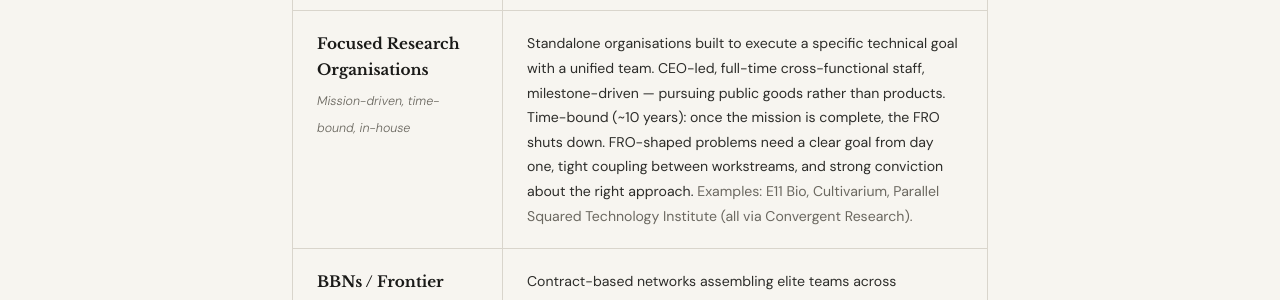
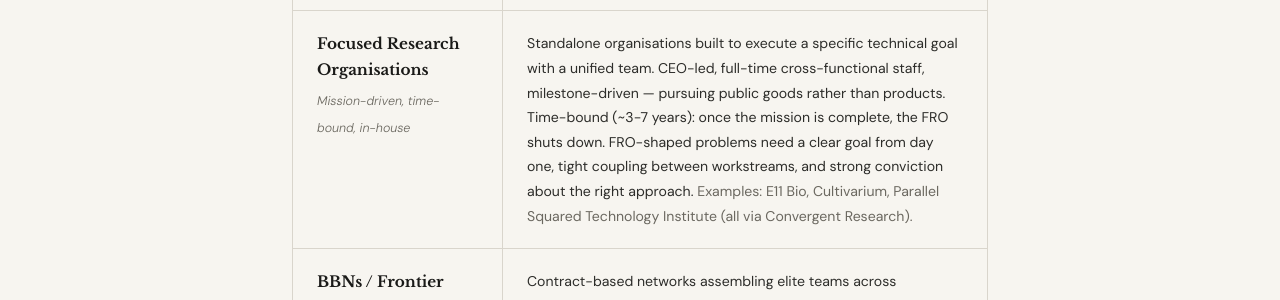
Before and after one commit to biancale4/structuresforresearch.com, a Jekyll site: the page built from overview.html, in a window 1280 px wide and 900 px high, scrolled down 3559 px. Shown: the part 226-526 px from the top of the window. Built offline with Jekyll 4.4.1, drawn with Linux system fonts in a browser that asks for light colours.

Commit message:
Update overview.html

```diff
--- a/overview.html
+++ b/overview.html
@@ -171,7 +171,7 @@ description: How alternative research structures fill the gaps left by academia
     </div>
     <div class="type-row">
       <div class="type-name"><strong>Focused Research Organisations</strong><span>Mission-driven, time-bound, in-house</span></div>
-      <div class="type-desc">Standalone organisations built to execute a specific technical goal with a unified team. CEO-led, full-time cross-functional staff, milestone-driven — pursuing public goods rather than products. Time-bound (~10 years): once the mission is complete, the FRO shuts down. FRO-shaped problems need a clear goal from day one, tight coupling between workstreams, and strong conviction about the right approach. <em>Examples: E11 Bio, Cultivarium, Parallel Squared Technology Institute (all via Convergent Research).</em></div>
+      <div class="type-desc">Standalone organisations built to execute a specific technical goal with a unified team. CEO-led, full-time cross-functional staff, milestone-driven — pursuing public goods rather than products. Time-bound (~3-7 years): once the mission is complete, the FRO shuts down. FRO-shaped problems need a clear goal from day one, tight coupling between workstreams, and strong conviction about the right approach. <em>Examples: E11 Bio, Cultivarium, Parallel Squared Technology Institute (all via Convergent Research).</em></div>
     </div>
     <div class="type-row">
       <div class="type-name"><strong>BBNs / Frontier Research Contracts</strong><span>Contract-based, distributed elite teams</span></div>
```
